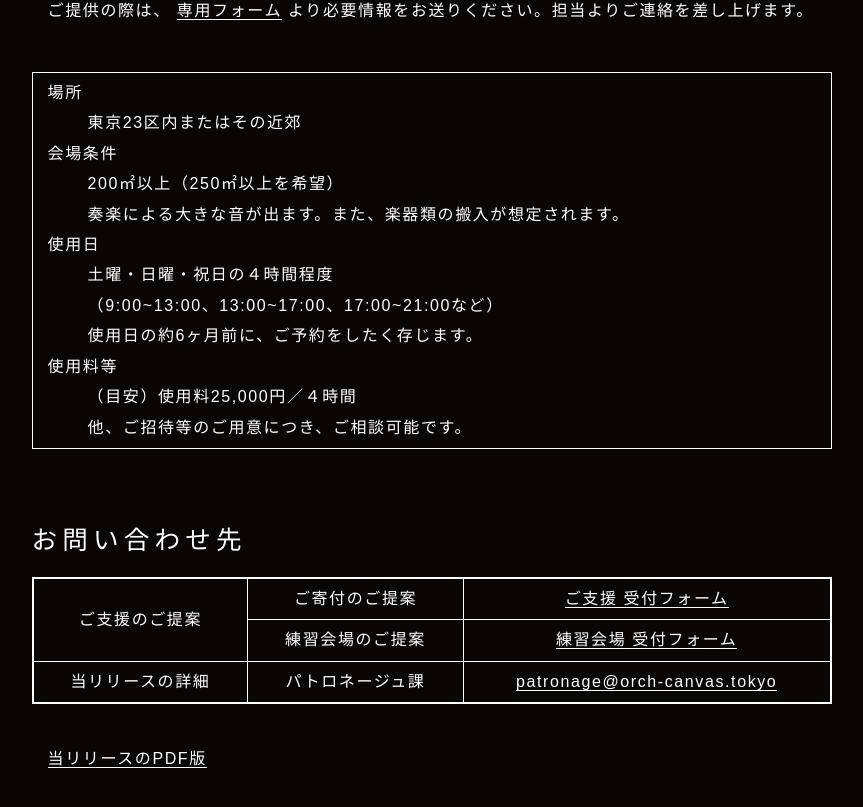
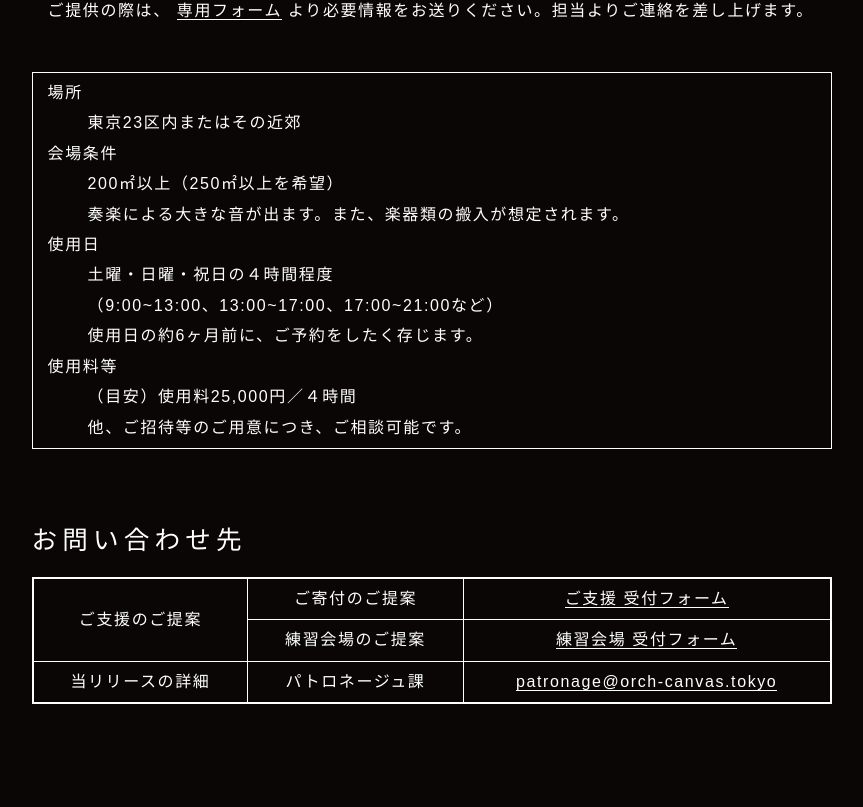
Before and after one commit to orchestra-canvas-tokyo/homepage, a SvelteKit app: page /support-us in a window 1280 px wide. Shown: the part 2466-3273 px from the top of the page, without its empty margins (109-972 px from the left). After the commit the page ends 3200 px from the top, so only its background shows below. Built offline with nearby package versions, Linux system fonts and the light colour scheme; no server answers.

Commit message:
chore: PDFリンクを一時的にコメントアウト

```diff
--- a/src/routes/support-us/+page.svelte
+++ b/src/routes/support-us/+page.svelte
@@ -3,7 +3,7 @@
 	import Meta from '$lib/components/Meta.svelte';
 	import hollyWoodLatte from './hollywood-latte.png';
 	import mizuya from './mizuya.png';
-	import pdf from './ご支援のお願い.pdf';
+	// import pdf from './ご支援のお願い.pdf';
 
 	import youTubeTotalViewCount from './youtube_total_view_count.txt?raw';
 	const displayingYouTubeTotalViewCount = `${
@@ -348,9 +348,10 @@
 		</table>
 	</div>
 
-	<p style="margin-top: 40px;">
+	<!-- チケット価格改定対応に伴い、一時的にコメントアウト -->
+	<!-- <p style="margin-top: 40px;">
 		<a href={pdf}> 当リリースのPDF版 </a>
-	</p>
+	</p> -->
 </article>
 
 <style>
```
